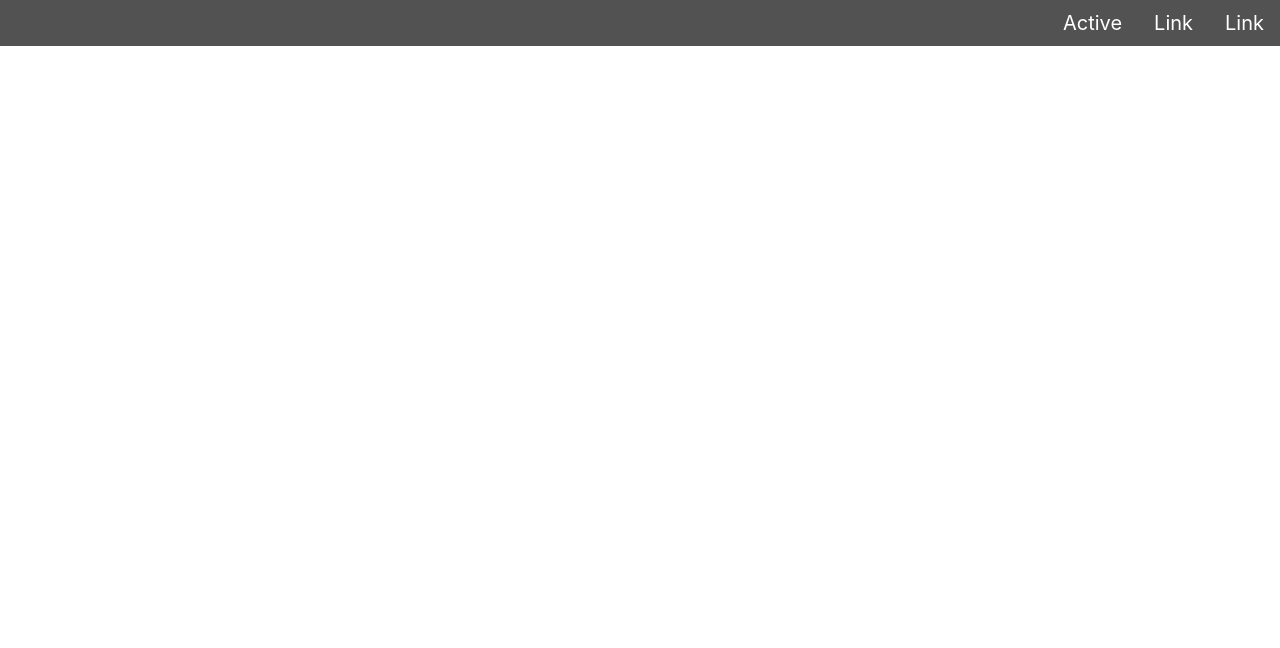
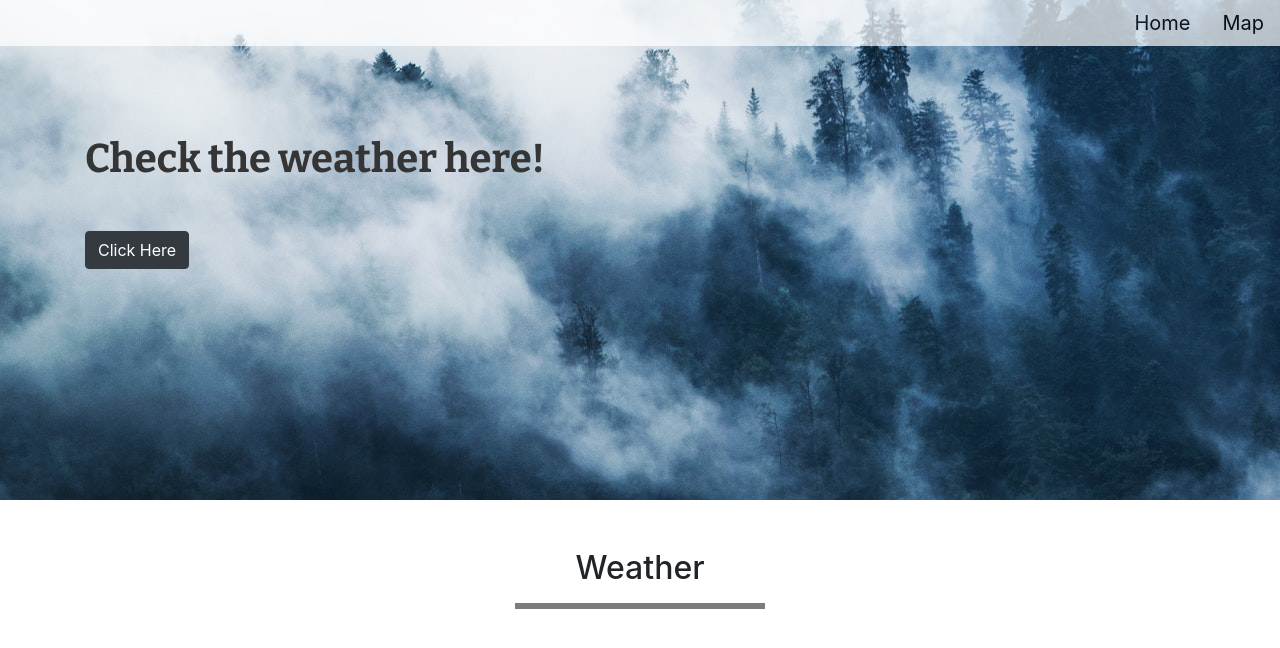
Before and after one commit to IBXGLINTS-team-5/weather-app, a plain HTML site: page index.html in a window 1280 px wide. Drawn offline with nearby package versions, Linux system fonts and the light colour scheme; no server answers.

Commit message:
Nambah design

```diff
--- a/index.html
+++ b/index.html
@@ -6,6 +6,7 @@
     <meta name="viewport" content="width=device-width, initial-scale=1.0">
     <meta http-equiv="X-UA-Compatible" content="ie=edge">
     <title>weather</title>
+    <link href="https://fonts.googleapis.com/css2?family=Bitter:wght@700&display=swap" rel="stylesheet">
     <link rel="stylesheet" href="https://stackpath.bootstrapcdn.com/bootstrap/4.4.1/css/bootstrap.min.css"
         integrity="sha384-Vkoo8x4CGsO3+Hhxv8T/Q5PaXtkKtu6ug5TOeNV6gBiFeWPGFN9MuhOf23Q9Ifjh" crossorigin="anonymous">
     <link rel="stylesheet" href="./style.css">
@@ -13,23 +14,30 @@
 
 <body>
     <!-- header -->
+
     <ul class="nav justify-content-end">
         <li class="nav-item">
-            <a class="nav-link active" href="#">Active</a>
+            <a class="nav-link active" href="index.html">Home</a>
         </li>
         <li class="nav-item">
-            <a class="nav-link" href="#">Link</a>
-        </li>
-        <li class="nav-item">
-            <a class="nav-link" href="#">Link</a>
+            <a class="nav-link" href="#map">Map</a>
         </li>
     </ul>
+    <br>
+    <div class="container-sm">
+        <h1>Check the weather here!</h1>
+        <a href="#map"> <button class="btn btn-dark">Click Here</button></a>
+    </div>
+    <br>
+    <div class="container" id="map">
+        <h2>Weather</h2>
+        <hr>
+    </div>
 
 
 
 
-
-    <script src="https://code.jquery.com/jquery-3.4.1.slim.min.js"
+    <script src="https://code.jquery.com/jquery-3.4.1.slim.min.js">
         integrity="sha384-J6qa4849blE2+poT4WnyKhv5vZF5SrPo0iEjwBvKU7imGFAV0wwj1yYfoRSJoZ+n" crossorigin="anonymous">
     </script>
     <script src="https://cdn.jsdelivr.net/npm/popper.js@1.16.0/dist/umd/popper.min.js"
--- a/style.css
+++ b/style.css
@@ -1,12 +1,57 @@
+html{
+    scroll-behavior: smooth;
+}
+
+body{
+    margin: 0px;
+    padding: 0px;
+    background-image: url(./bg.jpg);
+    overflow: hidden;
+    background-repeat: no-repeat;
+}
+
 .nav{
-    background-color: rgb(82, 82, 82);
+    width: 100%;
+    background-color: rgb(255, 255, 255);
+    opacity: 70%;
+    position: fixed;
 }
 
 a{
     font-size: 20px;
-    color: white;
+    color: rgb(0, 0, 0);
+    text-decoration: none;
 }
 
 a:hover{
-    color: rgb(156, 156, 156);
+    color: rgb(83, 83, 83);
 }
+
+.container-sm{
+    height: 300px;
+}
+
+h1{
+    font-family: 'Bitter', serif;
+    color: rgb(53, 53, 53);
+    margin-top: 10%;
+}
+
+.btn.btn-dark {
+
+    margin-top: 40px;
+    margin-bottom: 60%;
+}
+
+.container{
+    margin-top: 90px;
+}
+
+h2{
+    text-align: center;
+}
+
+hr {
+    width: 250px;
+    border-top: 6px solid rgb(124, 124, 124);
+}
```
Also changed, not shown: bg.jpg (added).
